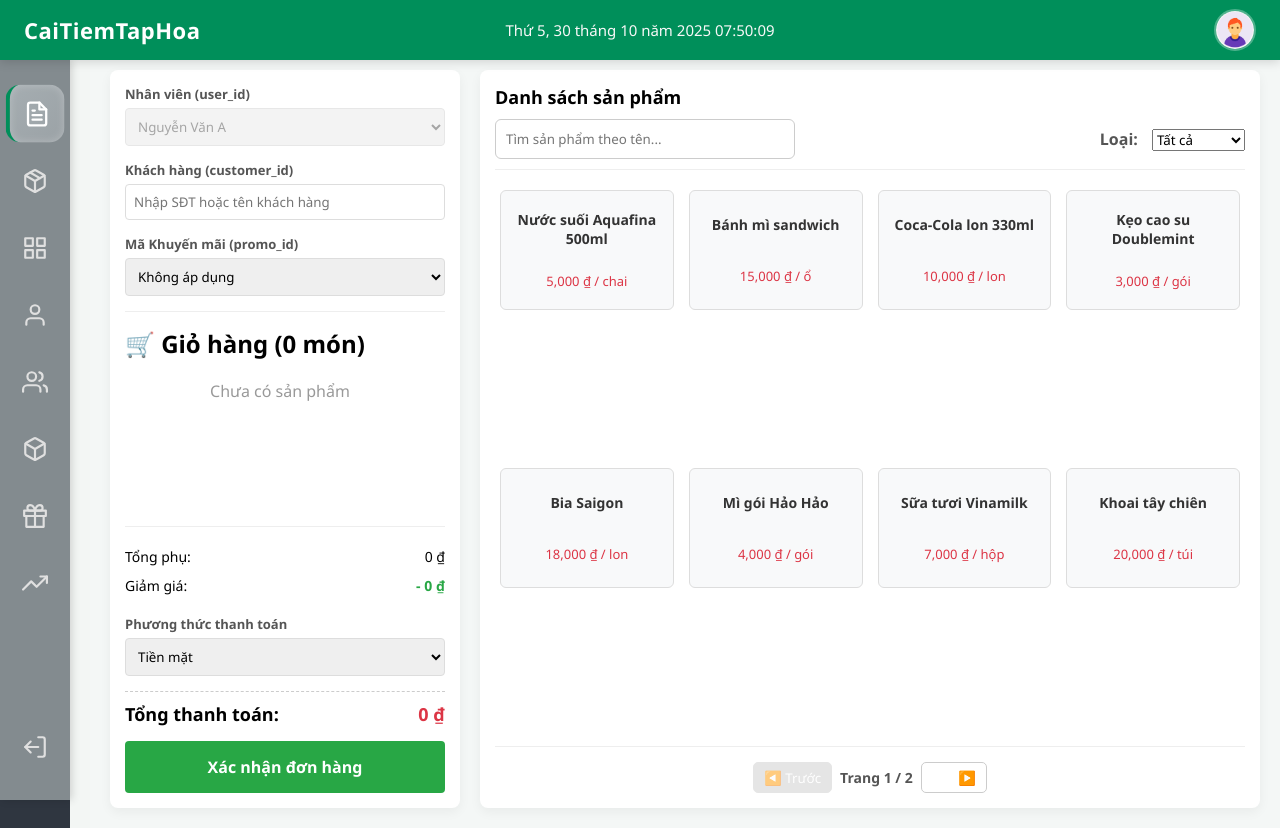
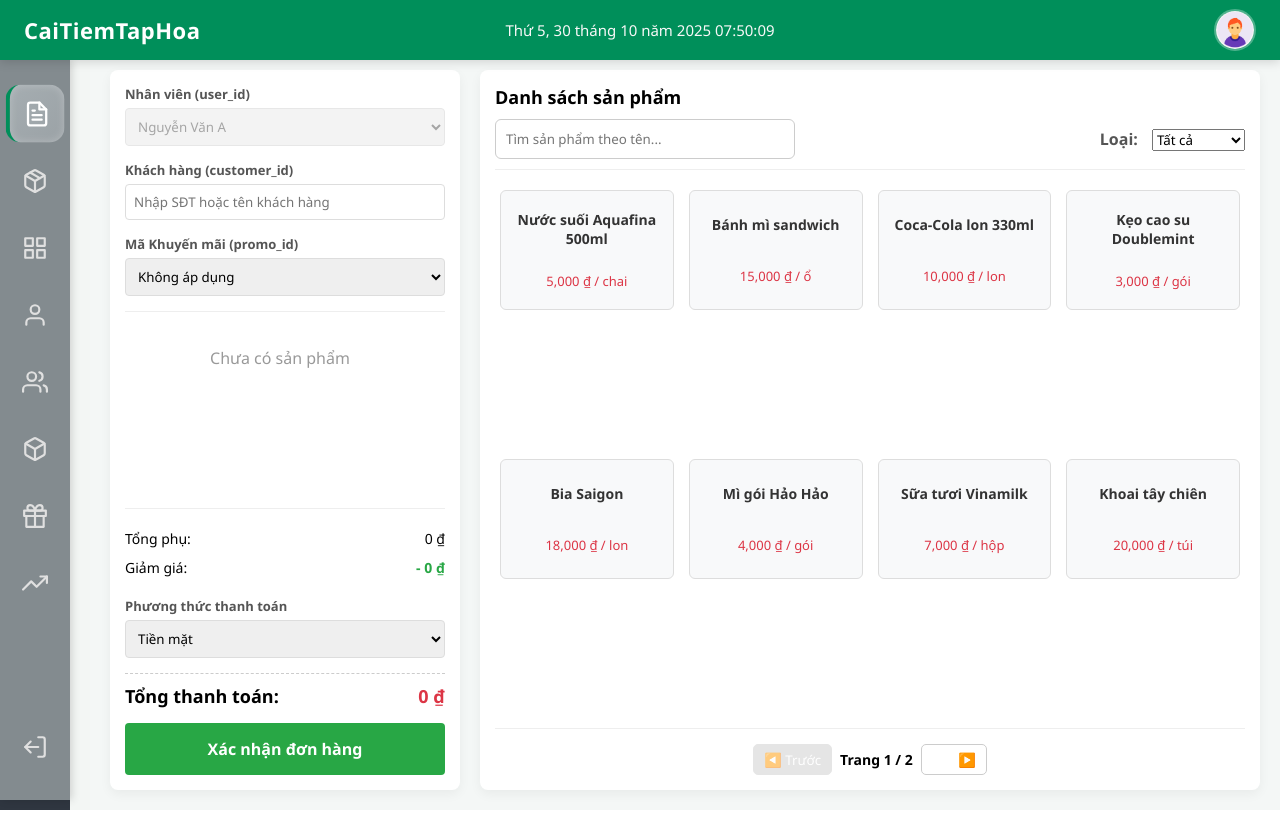
Before and after one commit to NTDat-16/CaiTiemTapHoa, a React (Vite) app: page / in a window 1280 px wide. Built offline with nearby package versions, Linux system fonts and the light colour scheme; sample sign-in values are in the browser's storage.

Commit message:
cập nhật scroll cho vừa lòng m

```diff
--- a/src/components/Order/Order.css
+++ b/src/components/Order/Order.css
@@ -13,6 +13,7 @@
     font-weight: bold;
     color: #007bff;
     z-index: 999;
+    /* Loại bỏ margin nếu không cần thiết */
     margin-top: 60px;
     margin-left: 70px;
 
@@ -20,27 +21,12 @@
 
 /* --- Container và Layout --- */
 .order-page {
- display: flex;
-  flex-direction: column;
-  height: 100%;
-  padding: 20px;
-  background-color: #f4f7f6;
-  /* box-sizing: border-box; */
-  /* margin-top: 25px; */
+    display: flex;
+    flex-direction: column;
+    height: 100%; /* Đảm bảo trang có chiều cao đầy đủ */
+    padding: 20px;
+    background-color: #f4f7f6;
 }
-
-/* .order-header {
-    display: flex;
-    justify-content: space-between;
-    align-items: center;
-    margin-bottom: 20px;
-} */
-
-/* .order-header h1 {
-    margin: 0;
-    color: #333;
-} */
-
 
 .order-main {
     display: flex;
@@ -49,16 +35,20 @@
     min-height: 0;
 }
 
-/* --- Cột bên trái (Giỏ hàng) --- */
+/* ------------------------------------------- */
+/* --- Cột bên trái (Giỏ hàng) - Quan trọng --- */
+/* ------------------------------------------- */
 .order-left {
     flex: 0 0 350px; /* Chiều rộng cố định cho giỏ hàng */
     display: flex;
-    flex-direction: column;
-    /* justify-content: space-between; */
+    flex-direction: column; /* Thiết lập bố cục cột để quản lý không gian dọc */
     background-color: white;
     padding: 15px;
     border-radius: 8px;
     box-shadow: 0 4px 12px rgba(0, 0, 0, 0.05);
+    /* Đặt chiều cao tương đối để flex hoạt động tốt */
+    min-height: 90vh;
+    max-height: 90vh; /* Giới hạn chiều cao */
 }
 
 .input-group {
@@ -81,38 +71,37 @@
     box-sizing: border-box;
 }
 
+/* Container cho Danh sách sản phẩm */
 .product-list {
     display: flex;
     flex-direction: column;
-    height: 100%;
-    flex: 1;
-    min-height: 200px;
-    overflow-y: auto;
+    flex: 1; /* Cho phép nó mở rộng lấp đầy không gian còn lại */
+    min-height: 0; /* Quan trọng để flex hoạt động */
     border-top: 1px solid #eee;
     padding-top: 15px;
 }
-.cart-scroll-area {
-    /* Kích hoạt cuộn và mở rộng */
-    flex-grow: 1;
-    overflow-y: auto;
 
-
-    /* Tạo khoảng đệm để thanh cuộn không che nội dung */
-    padding-right: 10px;
-
-    /* Tùy chọn: Ẩn thanh cuộn mặc định khi không cuộn (chỉ Webkit) */
-    /* visibility: hidden; */
+.product-list h2 {
+    margin-top: 0;
+    margin-bottom: 10px;
 }
 
+/* Vùng chứa giỏ hàng (Cart) */
 .product-box {
     flex-grow: 1;
     min-height: 0; /* Ngăn container này bị tràn */
     display: flex;
     flex-direction: column;
-    display: flex;
-    flex-direction: column;
     gap: 10px;
 }
+
+/* Vùng cuộn - Thay đổi then chốt */
+.cart-scroll-area {
+    flex-grow: 1; /* Cho phép nó chiếm toàn bộ không gian còn lại */
+    overflow-y: auto; /* Bật thanh cuộn dọc */
+    padding-right: 10px; /* Thêm padding để tạo khoảng cách cho thanh cuộn */
+}
+
 
 .empty-cart-message {
     text-align: center;
@@ -120,55 +109,47 @@
     padding: 20px;
 }
 
-.cart-item {
-    display: flex;
-    justify-content: space-between;
-    align-items: center;
-    padding: 10px;
-    border: 1px solid #f0f0f0;
-    border-radius: 4px;
-}
+/* ------------------------------------- */
+/* --- Thanh cuộn tùy chỉnh (Webkit) --- */
 .cart-scroll-area::-webkit-scrollbar {
-    width: 8px; /* Chiều rộng thanh cuộn */
+    width: 8px;
 }
 
-/* Track (Phần nền của thanh cuộn) */
 .cart-scroll-area::-webkit-scrollbar-track {
-    background: #f5f5f5; /* Màu nền nhẹ */
+    background: #f5f5f5;
     border-radius: 10px;
 }
 
-/* Thumb (Phần kéo của thanh cuộn) */
 .cart-scroll-area::-webkit-scrollbar-thumb {
-    background-color: #c0c0c0; /* Màu xám Ant Design nhẹ */
+    background-color: #c0c0c0;
     border-radius: 10px;
-    border: 2px solid #f5f5f5; /* Tạo khoảng cách và hiệu ứng nổi */
+    border: 2px solid #f5f5f5;
 }
 
-/* Thay đổi màu khi di chuột qua thanh cuộn */
 .cart-scroll-area::-webkit-scrollbar-thumb:hover {
     background-color: #999999;
 }
 
+/* Thanh cuộn tùy chỉnh (Firefox) */
+.cart-scroll-area {
+    scrollbar-width: thin;
+    scrollbar-color: #c0c0c0 #f5f5f5;
+}
+/* ------------------------------------- */
 
-/* 2. Thiết kế cho trình duyệt Firefox */
 
-.cart-scroll-area {
-    /* Tùy chỉnh độ dày và màu sắc */
-    scrollbar-width: thin; /* 'auto' hoặc 'thin' */
-    scrollbar-color: #c0c0c0 #f5f5f5; /* thumb color track color */
-}
-
-/* ------------------------------------- */
 /* --- Các mục giỏ hàng (Cart Item) --- */
 .cart-item {
-    /* ... Giữ nguyên các style hiển thị item (flex, padding, border) ... */
     display: flex;
     justify-content: space-between;
     align-items: center;
     padding: 10px 0;
     border-bottom: 1px dashed #eee;
 }
+.cart-item:last-child {
+    border-bottom: none; /* Bỏ border cho item cuối cùng */
+}
+
 .cart-info strong {
     font-size: 14px;
     display: block;
@@ -185,6 +166,12 @@
     font-weight: bold;
 }
 
+.cart-actions {
+    display: flex;
+    align-items: center;
+    gap: 5px;
+}
+
 .cart-actions button {
     background: #e9ecef;
     border: none;
@@ -192,12 +179,12 @@
     cursor: pointer;
     border-radius: 4px;
     font-size: 12px;
-    margin-left: 5px;
+    /* margin-left: 5px; */
 }
 
 .cart-actions span {
     font-weight: bold;
-    margin: 0 5px;
+    /* margin: 0 5px; */
 }
 
 .cart-actions .delete-btn {
@@ -207,6 +194,8 @@
 
 /* --- Thanh toán --- */
 .payment-section {
+    /* Đảm bảo nó luôn ở dưới cùng */
+    flex-shrink: 0;
     padding-top: 15px;
     border-top: 1px solid #eee;
     margin-top: 15px;
@@ -226,13 +215,6 @@
 .summary-row.discount-row span:last-child {
     color: #28a745;
     font-weight: bold;
-}
-
-.payment-title {
-    font-weight: bold;
-    margin-bottom: 5px;
-    font-size: 14px;
-    color: #333;
 }
 
 .total-price {
@@ -266,7 +248,9 @@
     background-color: #218838;
 }
 
+/* ----------------------------------- */
 /* --- Cột bên phải (Sản phẩm) --- */
+/* ----------------------------------- */
 .order-right {
     flex: 1;
     display: flex;
@@ -275,6 +259,8 @@
     padding: 15px;
     border-radius: 8px;
     box-shadow: 0 4px 12px rgba(0, 0, 0, 0.05);
+    min-height: 90vh;
+    max-height: 90vh;
 }
 
 .product-header {
@@ -285,14 +271,13 @@
     border-bottom: 1px solid #eee;
     padding-bottom: 10px;
     flex-wrap: wrap;
+    flex-shrink: 0; /* Giữ cố định header */
 }
 .product-header input{
     width: 300px;
     border: 1px solid #ccc;
     border-radius:6px ;
     padding: 10px;
-
-
 }
 .product-header h2 {
     margin-bottom:10px;
@@ -307,11 +292,11 @@
 }
 
 .product-grid {
-    flex: 1;
+    flex: 1; /* Cho phép grid chiếm không gian còn lại */
     display: grid;
     grid-template-columns: repeat(auto-fill, minmax(150px, 1fr));
     gap: 15px;
-    overflow-y: auto;
+    overflow-y: auto; /* Bật cuộn cho danh sách sản phẩm */
     padding: 5px;
 }
 
@@ -355,6 +340,7 @@
 
 /* --- Phân trang --- */
 .pagination {
+    flex-shrink: 0; /* Giữ cố định phân trang */
     display: flex;
     justify-content: center;
     align-items: center;
@@ -385,7 +371,7 @@
 
 .pagination span {
     font-weight: bold;
-    color: #555;
+    color: black;
     font-size: 14px;
 }
 
--- a/src/components/Order/Order.jsx
+++ b/src/components/Order/Order.jsx
@@ -160,7 +160,7 @@ export default function Order() {
                         </div>
                     </div>
                         <div className="product-list">
-                            <h2>🛒 Giỏ hàng ({cart.length} món)</h2>
+                            {/* <h2>🛒 Giỏ hàng ({cart.length} món)</h2> */}
                             <div className="product-box">
 
                                 <div className="cart-scroll-area">
```
